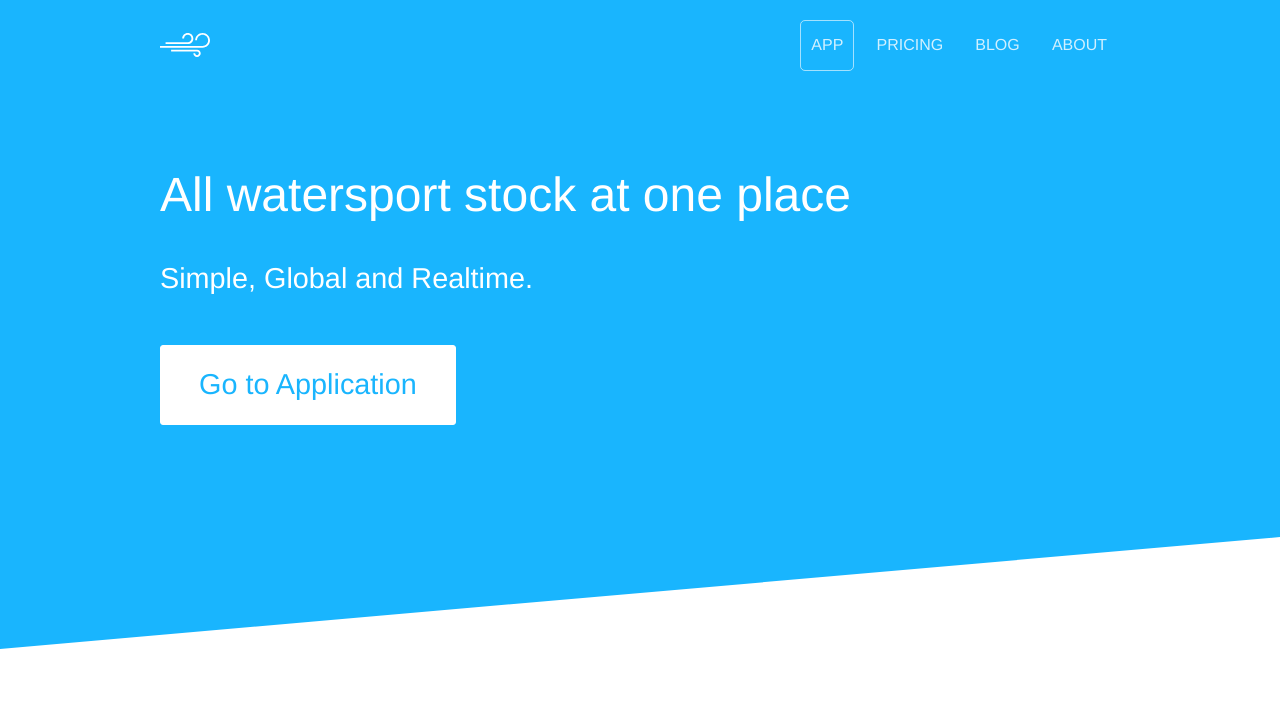
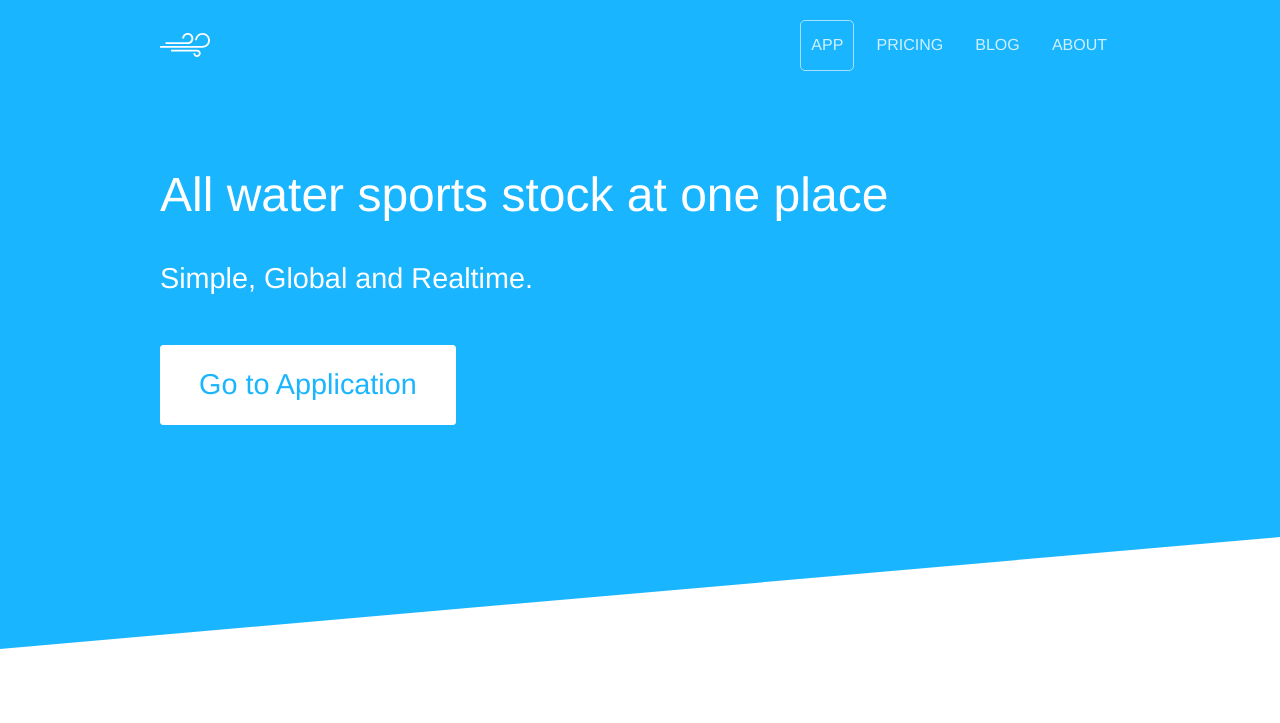
Before and after one commit to windtoday/windtoday-blog, a Jekyll site: the page built from index.html, in a window 1280 px wide and 1400 px high. Shown: the top 723 px of the window. Built offline with Jekyll 4.4.1, drawn with Linux system fonts in a browser that asks for light colours; comment, search, counter and statistics services are not loaded; some of the changed text lies outside the part shown; grey boxes are pictures that could not be loaded.

Commit message:
watersport → water sports

```diff
--- a/_config.yml
+++ b/_config.yml
@@ -1,5 +1,5 @@
 name                          : Windtoday
-title                         : Largest watersport marketplace, all stock in one place
+title                         : Largest water sports marketplace, all stock in one place
 url                           : https://windtoday.co
 google_analytics_key          : UA-85604345-1
 disqus_shortname              : windtoday
--- a/index.html
+++ b/index.html
@@ -5,7 +5,7 @@ image: https://windtoday.co/logo.png
 
 <section class="hero diagonal">
 	<div class="container">
-		<h1 class="editable">All watersport stock at one place</h1>
+		<h1 class="editable">All water sports stock at one place</h1>
 		<p class="subtext editable">
 			<strong>Simple</strong>, <strong>Global</strong> and <strong>Realtime</strong>.
 		<p>
@@ -19,7 +19,7 @@ image: https://windtoday.co/logo.png
 		<div>
 			<h2 class="editable">Find what you want</h2>
 			<p class="editable">
-        Discover, compare and choose daily offers from the main watersports shops.
+        Discover, compare and choose daily offers from the main water sports shops.
       </p>
       <p class="editable">
         Pay and receive in your house, independently where are you.
```
Also changed, not shown: about.md (+1 -1 lines).
